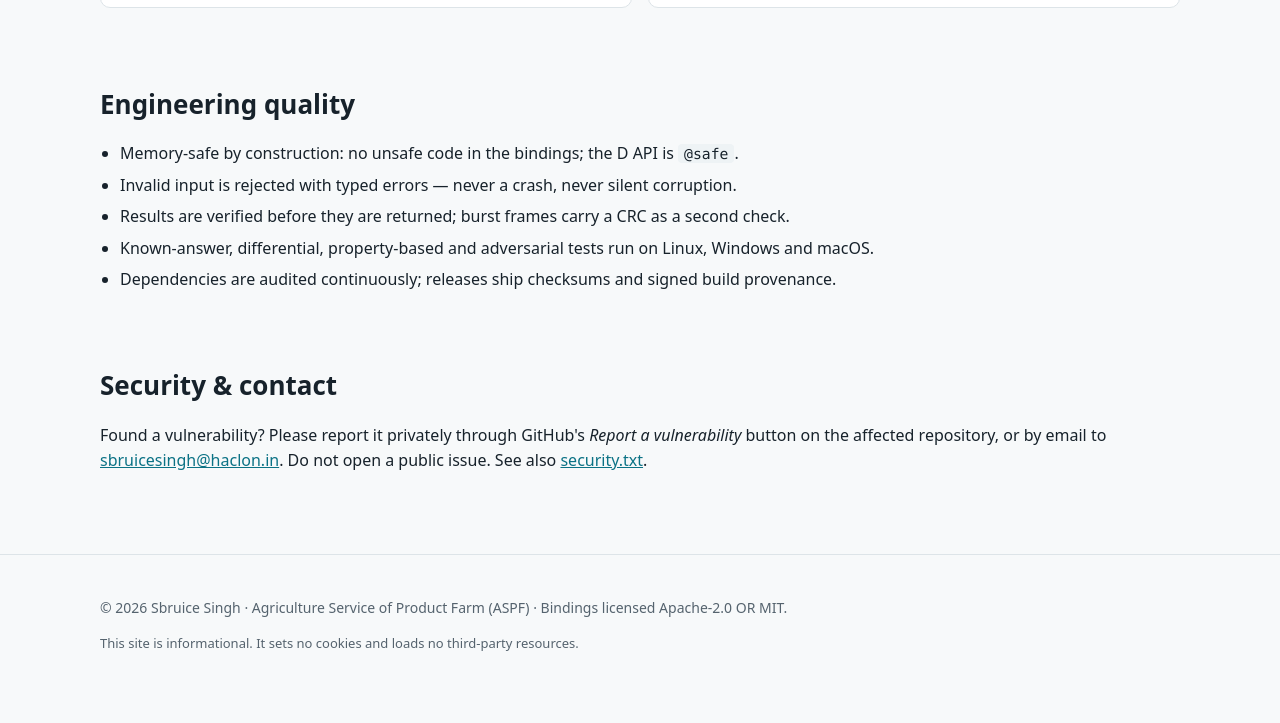
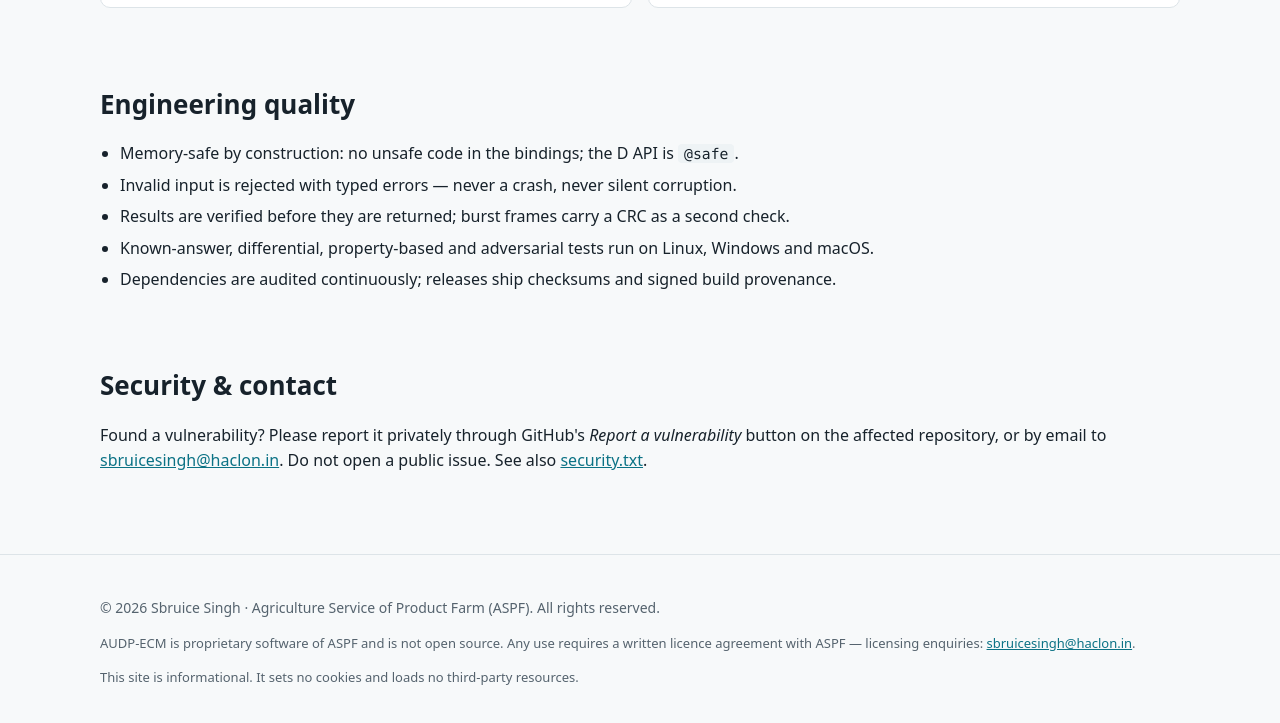
Before and after one commit to SbruiceS/AUDP-ECM-Website, a plain HTML site: page site/index.html in a window 1280 px wide. Shown: the part 1932-2655 px from the top of the page. Before the commit the page ends 2627 px from the top, so only its background shows below. Drawn offline with Linux system fonts and the light colour scheme.

Commit message:
Relicense: proprietary ASPF licence; footer states all rights reserved
The site and the software it describes are proprietary to ASPF and not open
source; licensing enquiries go to ASPF.

```diff
--- a/site/index.html
+++ b/site/index.html
@@ -128,8 +128,10 @@ assert(codec.recover(codec.protect(msg)) == msg);</code></pre>
 
   <footer class="foot">
     <div class="wrap">
-      <p>© 2026 Sbruice Singh · Agriculture Service of Product Farm (ASPF) ·
-        Bindings licensed Apache-2.0 OR MIT.</p>
+      <p>© 2026 Sbruice Singh · Agriculture Service of Product Farm (ASPF). All rights reserved.</p>
+      <p class="small">AUDP-ECM is proprietary software of ASPF and is not open source. Any use requires a
+        written licence agreement with ASPF — licensing enquiries:
+        <a href="mailto:sbruicesingh@haclon.in">sbruicesingh@haclon.in</a>.</p>
       <p class="small">This site is informational. It sets no cookies and loads no third-party resources.</p>
     </div>
   </footer>
```
Also changed, not shown: 2 other files.
